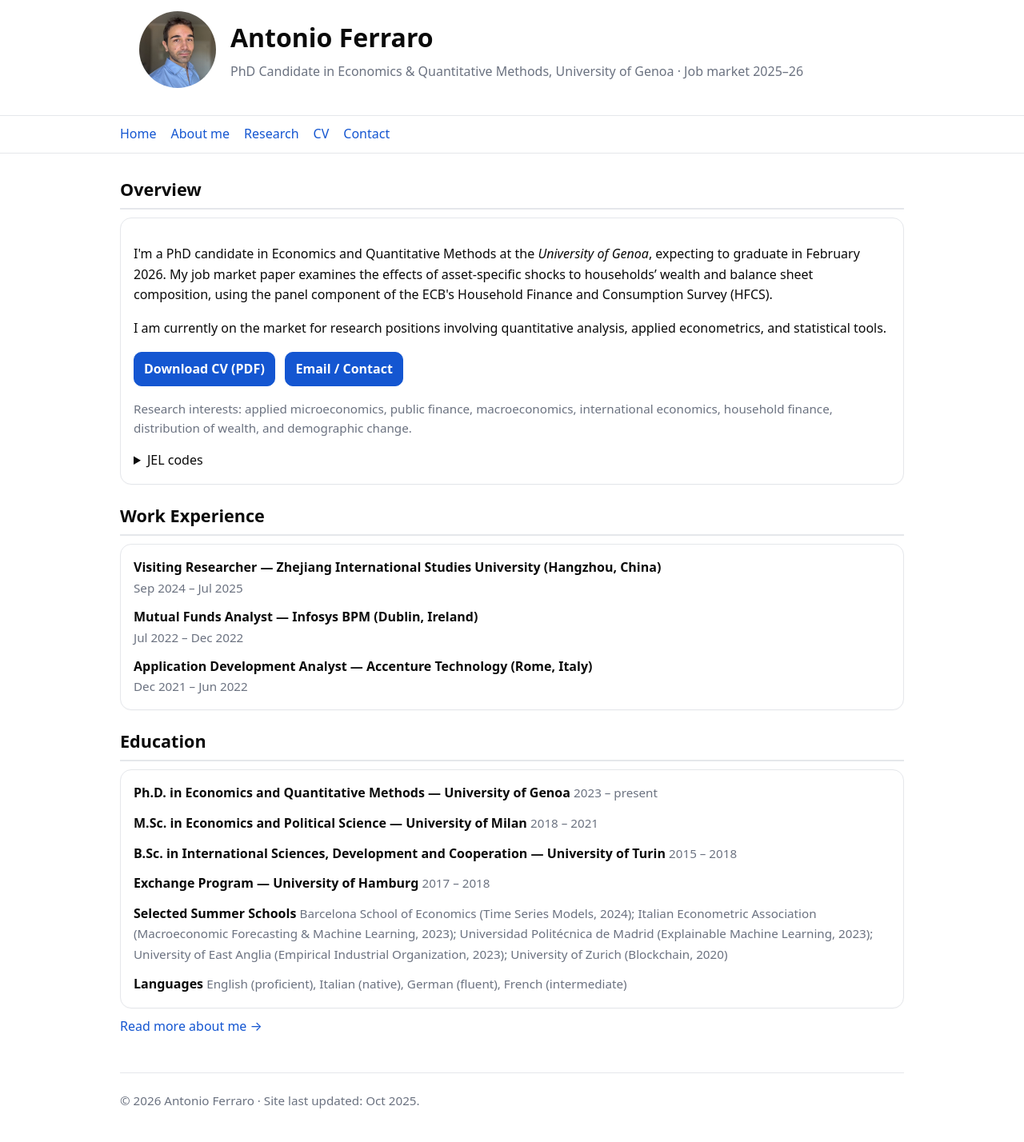
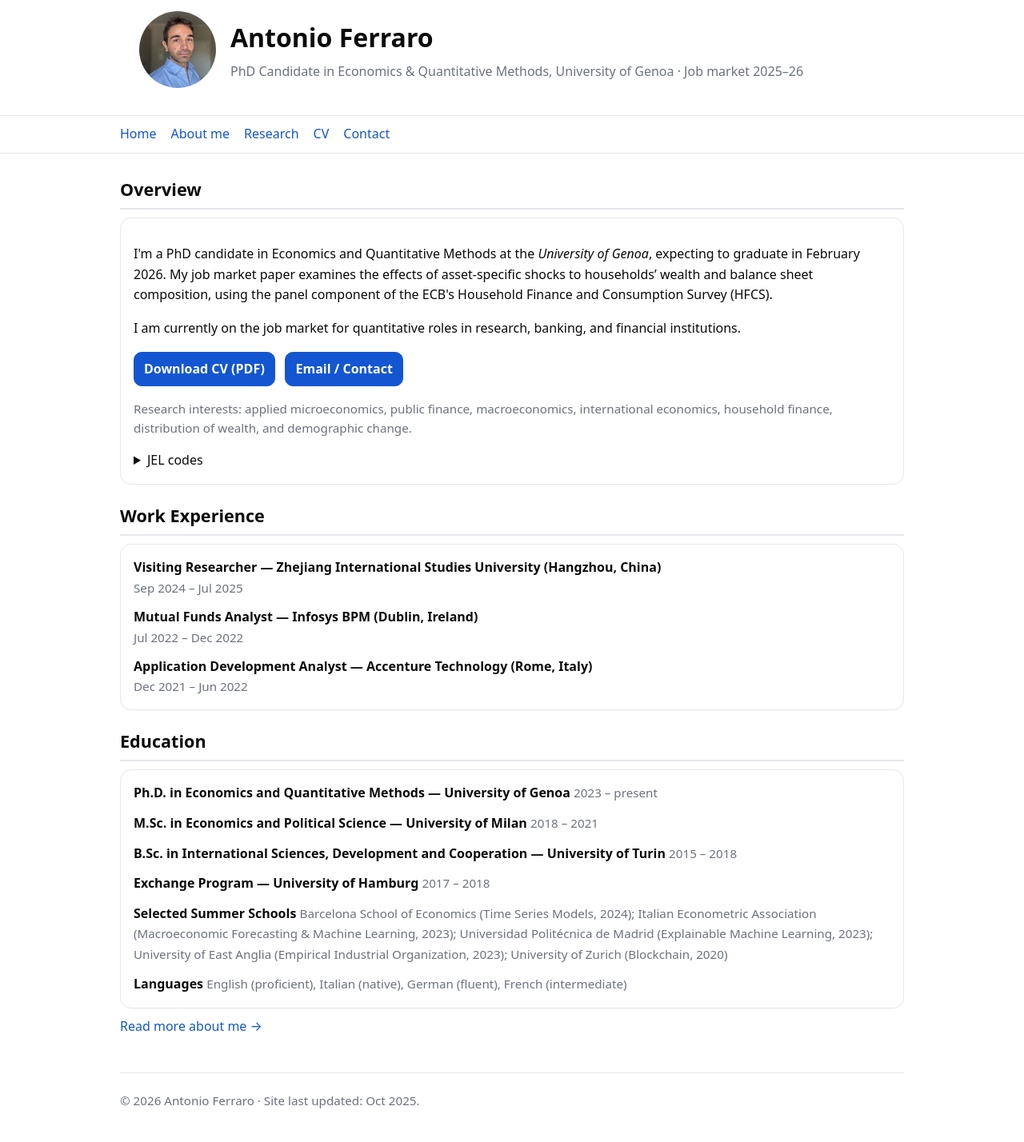
Before and after one commit to ferraroantonio/ferraroantonio.github.io, a Jekyll site: the page built from index.md, in a window 1280 px wide. Shown: the whole page at 80% size. Built offline with Jekyll 4.4.1, drawn with Linux system fonts in a browser that asks for light colours.

Commit message:
Update index.md

```diff
--- a/index.md
+++ b/index.md
@@ -8,7 +8,7 @@ description: "Antonio Ferraro — PhD Candidate in Economics & Quantitative Meth
 <h2>Overview</h2>
 <div class="card">
 <p>I'm a PhD candidate in Economics and Quantitative Methods at the <em>University of Genoa</em>, expecting to graduate in February 2026. My job market paper examines the effects of asset-specific shocks to households’ wealth and balance sheet composition, using the panel component of the ECB's Household Finance and Consumption Survey (HFCS).</p>
-<p>I am currently on the market for research positions involving quantitative analysis, applied econometrics, and statistical tools.</p>
+<p>I am currently on the job market for quantitative roles in research, banking, and financial institutions.</p>
 <p>
   <a class="btn" href="{{ '/assets/CV_Ferraro.pdf' | relative_url }}" download>Download CV (PDF)</a>
   &nbsp; <a class="btn" href="{{ '/contact' | relative_url }}">Email / Contact</a>
```
